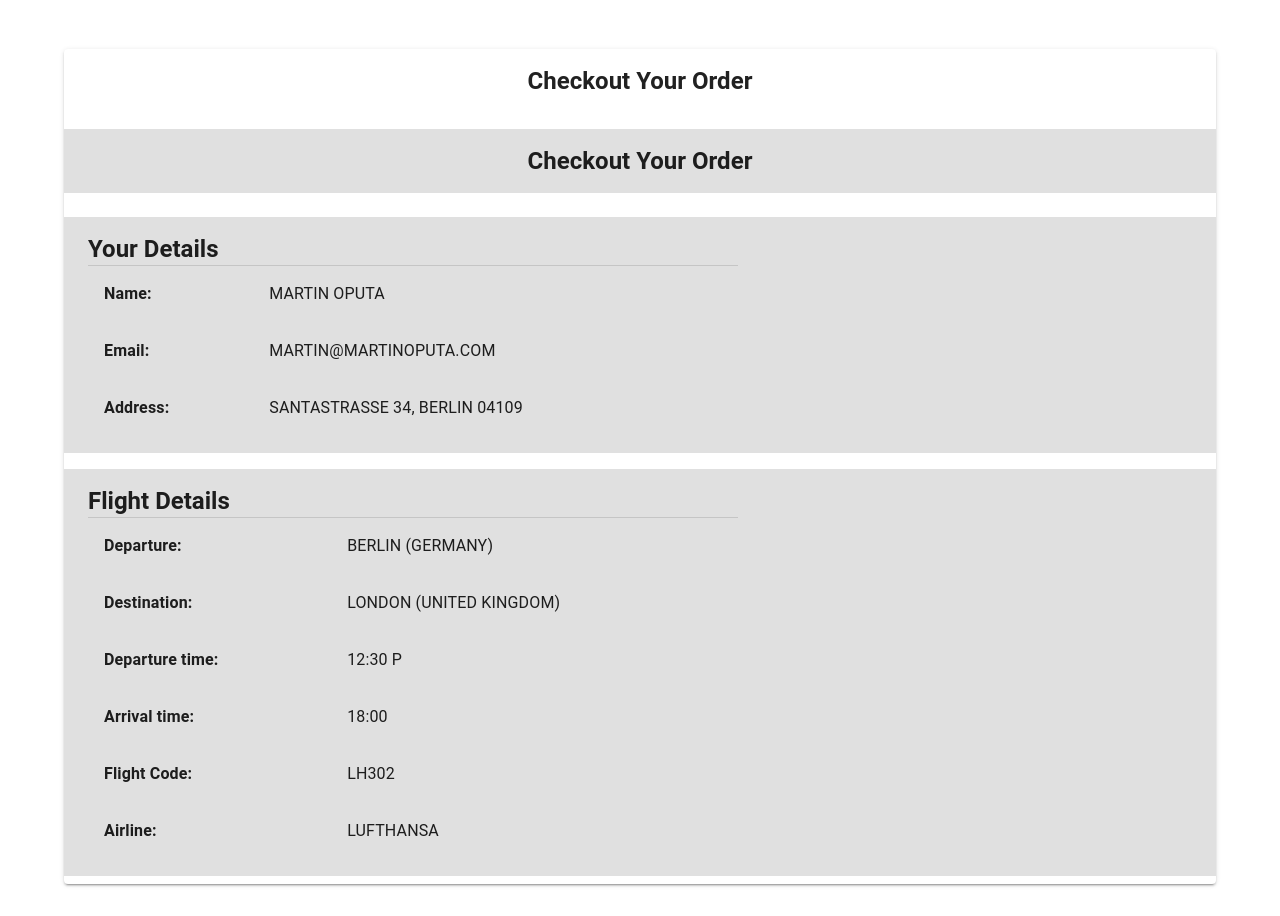
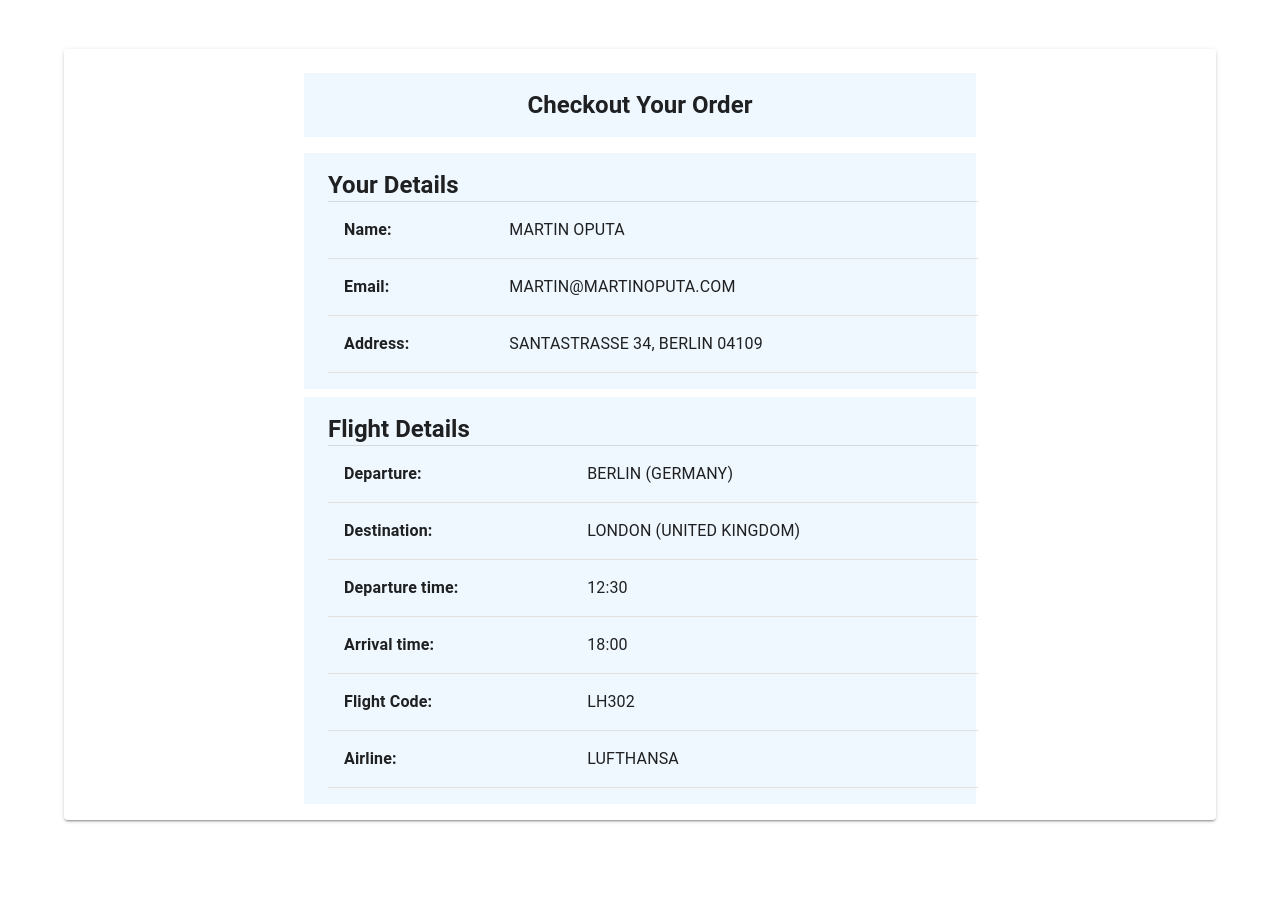
Before and after one commit to iprowriter/flight, a React (Create React App) app: page /price in a window 1280 px wide. Shown: the part 940-1856 px from the top of the page. After the commit the page ends 1800 px from the top, so only its background shows below. Built offline with nearby package versions, Linux system fonts and the light colour scheme.

Commit message:
centered checkout #10

```diff
--- a/src/components/pricingPage_components/Checkout.tsx
+++ b/src/components/pricingPage_components/Checkout.tsx
@@ -27,24 +27,20 @@ export default function Checkout() {
   return (
     <StyledContainer>
       <Paper elevation={2} sx={{ marginTop: "45px" }}>
-        <Grid container justifyContent="center" alignItems="center">
+        <Box sx={{
+          display: 'flex',
+          justifyContent: 'center',
+          p: 1,
+          m: 1,
+        }}
+>
+        <Grid  sx={{ width: '60%'}}>
           <Grid
             container
             marginY={2}
             justifyContent="center"
             alignItems="center"
-          >
-            <Typography variant="h5">
-              <b>Checkout Your Order</b>
-            </Typography>
-            <Divider />
-          </Grid>
-          <Grid
-            container
-            marginY={2}
-            justifyContent="center"
-            alignItems="center"
-            sx={{ backgroundColor: "#e0e0e0" }}
+            sx={{ backgroundColor: "aliceblue" }}
           >
             <Box marginY={2}>
               <Typography variant="h5">
@@ -56,7 +52,7 @@ export default function Checkout() {
             container
             marginY={1}
             paddingX={3}
-            sx={{ backgroundColor: "#e0e0e0" }}
+            sx={{ backgroundColor: "aliceblue" }}
           >
             <Box marginY={2}>
               <Typography variant="h5">
@@ -107,7 +103,7 @@ export default function Checkout() {
             container
             marginY={1}
             paddingX={3}
-            sx={{ backgroundColor: "#e0e0e0" }}
+            sx={{ backgroundColor: "aliceblue" }}
           >
             <Box marginY={2}>
               <Typography variant="h5">
@@ -145,7 +141,7 @@ export default function Checkout() {
                           </Typography>
                         </TableCell>
                         <TableCell>
-                          <Typography>12:30 P</Typography>
+                          <Typography>12:30 </Typography>
                         </TableCell>
                       </TableRow>
                       <TableRow>
@@ -185,6 +181,7 @@ export default function Checkout() {
             </Box>
           </Grid>
         </Grid>
+        </Box>
       </Paper>
     </StyledContainer>
   );
```
